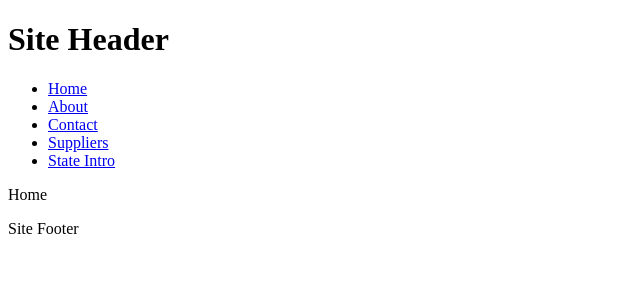
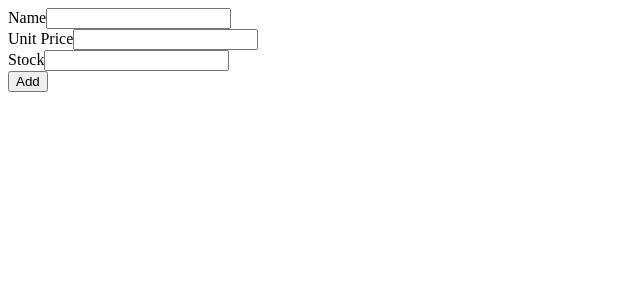
Before and after one commit to yakintech/itg-reactjs-tutorial, a React (Create React App) app: page / in a window 1280 px wide. Shown: the top 300 px of the page, without its empty margins (0-640 px from the left). Built offline with nearby package versions, Linux system fonts and the light colour scheme.

Commit message:
react hook form

```diff
--- a/src/App.jsx
+++ b/src/App.jsx
@@ -15,11 +15,12 @@ import Categories from "./axiosSample/Categories";
 import ProductsPage from "./axiosSample/ProductsPage";
 import CustomerPage from "./axiosSample/CustomerPage";
 import AddProduct from "./axiosSample/AddProduct";
+import AddProduct2 from "./axiosSample/AddProduct2";
 
 
 function App() {
 
-  // return <AddProduct/>
+   return <AddProduct2/>
 
   return <>
     <h1>Site Header</h1>
--- /dev/null
+++ b/src/axiosSample/AddProduct2.jsx
@@ -0,0 +1,51 @@
+import React from 'react'
+import { useForm } from 'react-hook-form'
+import { axiosInstance } from '../api/axiosInstance'
+
+function AddProduct2() {
+
+    const {
+        register,
+        handleSubmit,
+        formState: { errors, isLoading },
+    } = useForm()
+
+    const add = (values) => {
+
+        axiosInstance.post("products", values)
+            .then(res => {
+                alert("Success!")
+            })
+            .catch(err => {
+                console.log('Error', err);
+            })
+    }
+
+
+
+    return (<>
+        <form onSubmit={handleSubmit(add)}>
+            <div>
+                <label htmlFor="">Name</label>
+                <input type='text' {...register("name", { required: true })} />
+                {errors.name && <span>Name alanı boş bırakılamaz</span>}
+            </div>
+            <div>
+                <label htmlFor="">Unit Price</label>
+                <input type='text'  {...register("unitPrice")} />
+            </div>
+            <div>
+                <label htmlFor="">Stock</label>
+                <input type='text'  {...register("unitsInStock")} />
+            </div>
+            <div>
+                <button type='submit'>Add</button>
+                {/* <input type='submit' value="Add" /> */}
+            </div>
+        </form>
+    </>)
+}
+
+export default AddProduct2
+
+//useState, useEffect
```
Also changed, not shown: addProductForm.json (added, +11 -0 lines).
